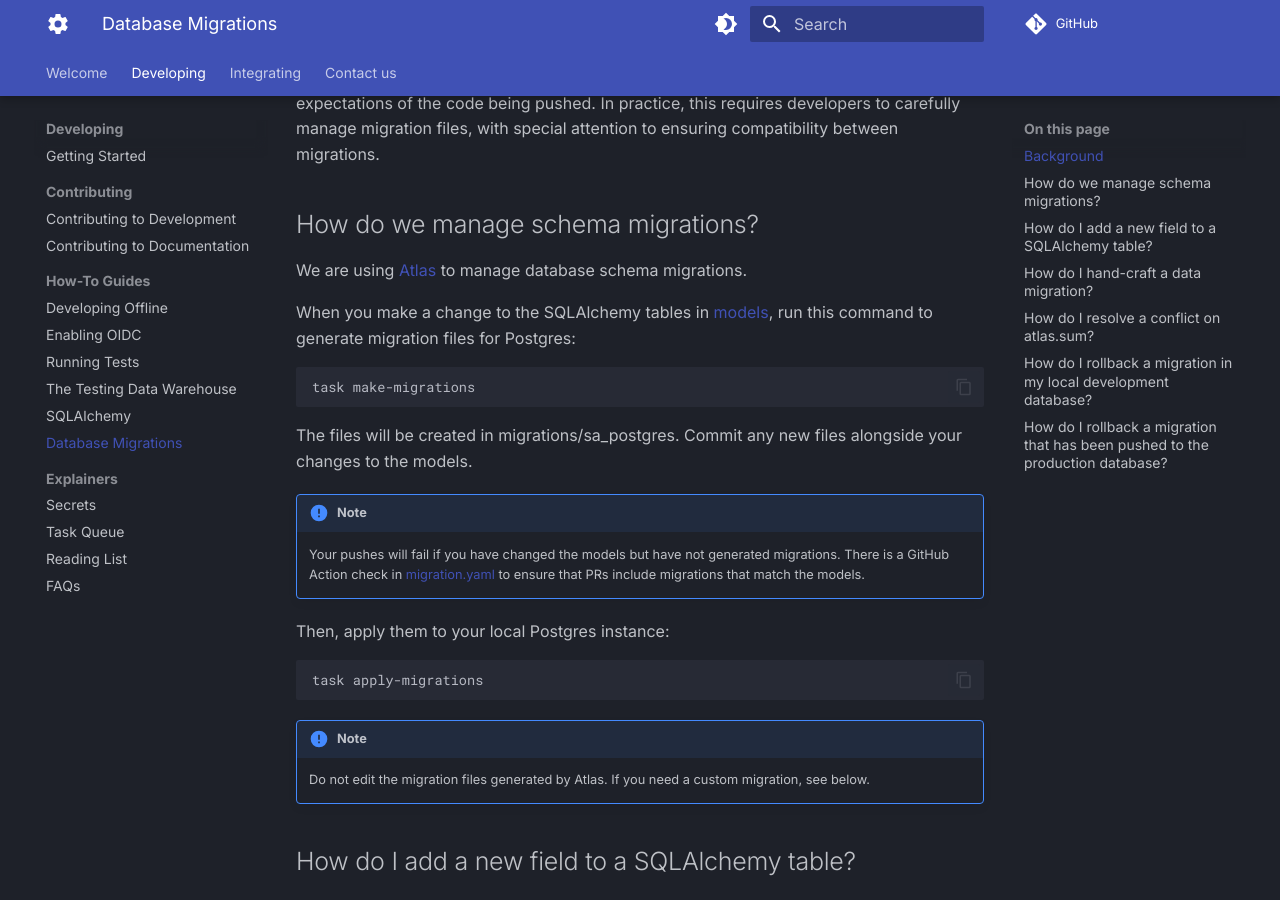
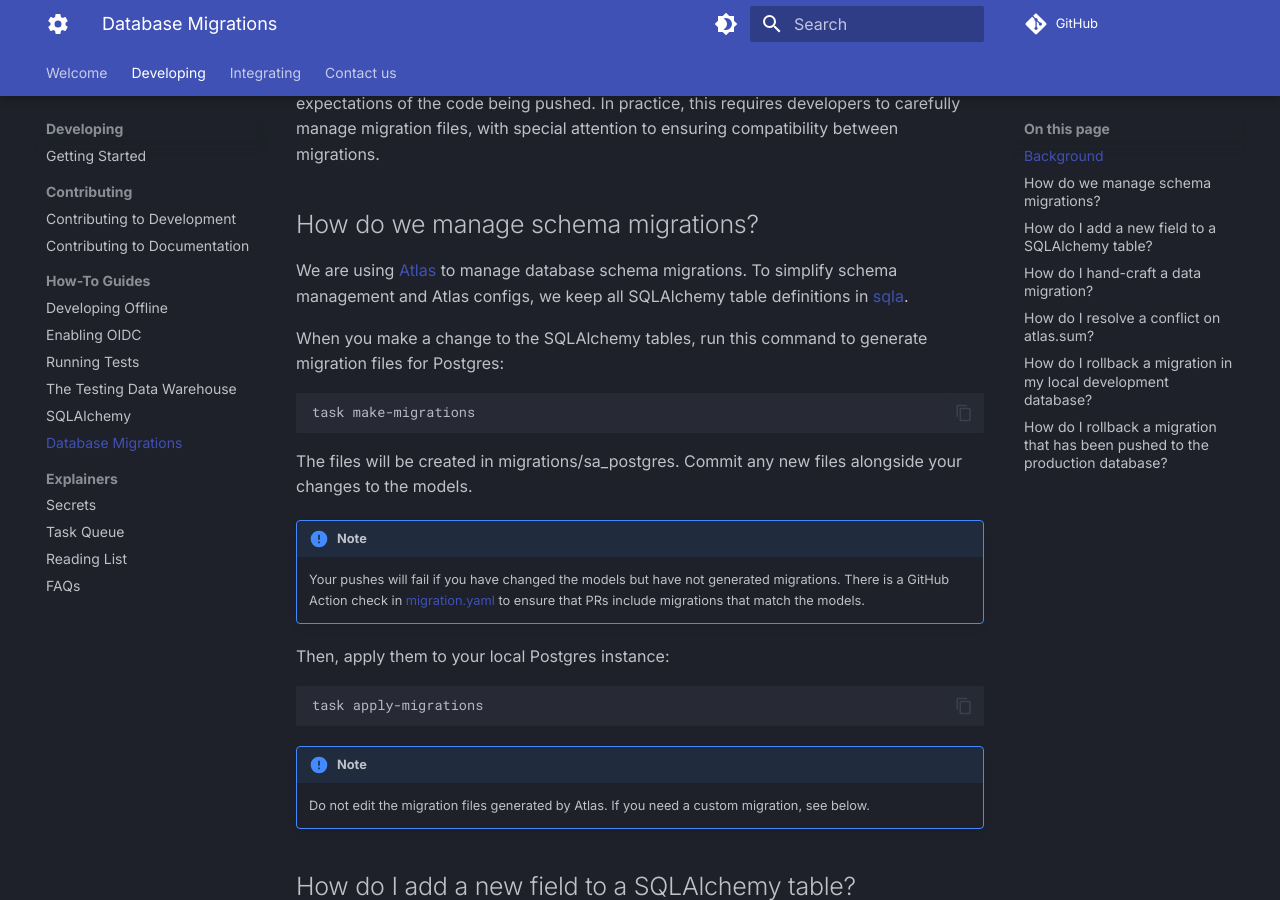
Before and after one commit to agency-fund/evidential-docs, an MkDocs documentation site: the page built from docs/development/migration.md, in a window 1280 px wide and 900 px high, scrolled down 476 px. Built offline with MkDocs 1.6.1 and Material for MkDocs 9.7.7, drawn with Linux system fonts in a browser that asks for light colours; comment, search, counter and statistics services are not loaded.

Commit message:
update migration.md to reflect BE src/xngin/apiserver/models => .../sqla rename

````diff
--- a/docs/development/migration.md
+++ b/docs/development/migration.md
@@ -17,11 +17,11 @@ migrations.
 
 ## How do we manage schema migrations?<a name="schema-migration"></a>
 
-We are using [Atlas](https://atlasgo.io/) to manage database schema migrations.
+We are using [Atlas](https://atlasgo.io/) to manage database schema migrations. To
+simplify schema management and Atlas configs, we keep all SQLAlchemy table definitions in
+[sqla](https://github.com/agency-fund/evidential-be/blob/main/src/xngin/apiserver/sqla).
 
-When you make a change to the SQLAlchemy tables
-in [models](https://github.com/agency-fund/evidential-be/blob/main/src/xngin/apiserver/models), run this command to
-generate migration
+When you make a change to the SQLAlchemy tables, run this command to generate migration
 files for Postgres:
 
 ```shell
````
